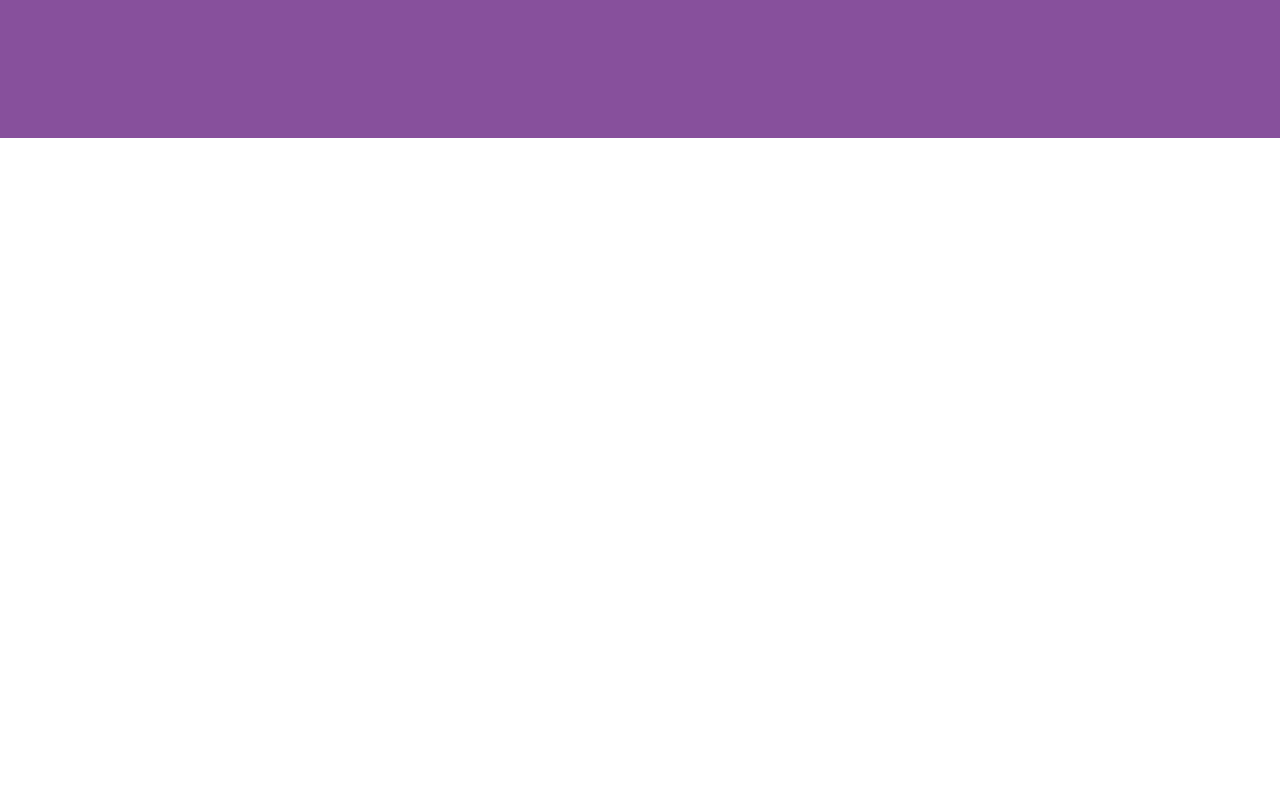
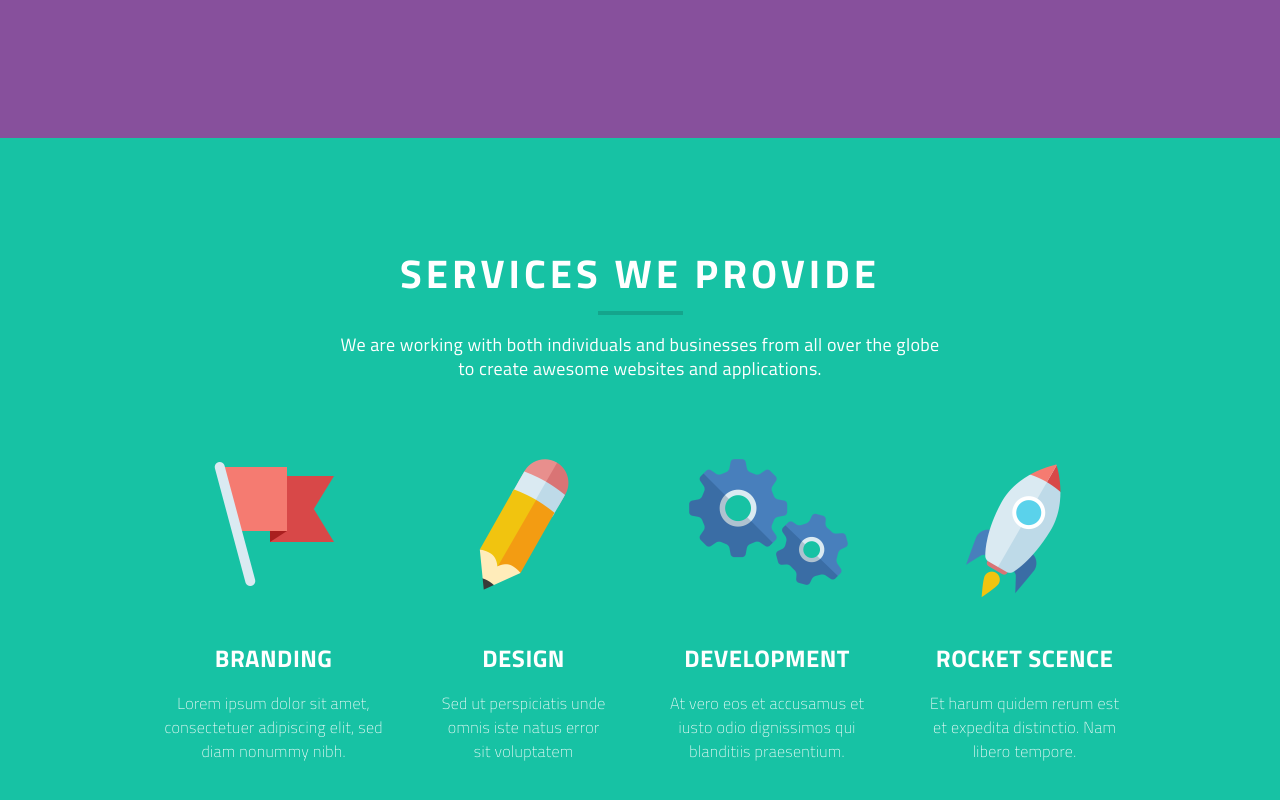
Before and after one commit to ternprojects/landing_vintik, a website: page src/index.html in a window 1280 px wide. Shown: the part 456-1256 px from the top of the page. Before the commit the page ends 800 px from the top, so only its background shows below. Drawn offline with nearby package versions, Linux system fonts and the light colour scheme; files that its build step writes are made by us from their sources.

Commit message:
added Services section

```diff
--- a/src/html/services.html
+++ b/src/html/services.html
@@ -1,8 +1,38 @@
-<!-- <section class="services">
+<section class="services">
   <div class="container">
-    <h2>services we rpovide</h2>
+    <h2>services we provide</h2>
     <p class="description">
       We are working with both individuals and businesses from all over the globe <br> to create awesome websites and applications.
     </p>
+    <div class="services_list">
+      <div class="service_item">
+        <div class="img">
+          <img src="../images/icons/flag.png" alt="Icon">
+        </div>
+        <h3 class="item_title">Branding</h3>
+        <p class="item_description">Lorem ipsum dolor sit amet, consectetuer adipiscing elit, sed diam nonummy nibh.</p>
+      </div>
+      <div class="service_item">
+        <div class="img">
+          <img src="../images/icons/pencil.png" alt="Icon">
+        </div>
+        <h3 class="item_title">Design</h3>
+        <p class="item_description">Sed ut perspiciatis unde omnis iste natus error sit voluptatem</p>
+      </div>
+      <div class="service_item">
+        <div class="img">
+          <img src="../images/icons/gears.png" alt="Icon">
+        </div>
+        <h3 class="item_title">Development</h3>
+        <p class="item_description">At vero eos et accusamus et iusto odio dignissimos qui blanditiis praesentium.</p>
+      </div>
+      <div class="service_item">
+        <div class="img">
+          <img src="../images/icons/rocket.png" alt="Icon">
+        </div>
+        <h3 class="item_title">Rocket scence</h3>
+        <p class="item_description">Et harum quidem rerum est et expedita distinctio. Nam libero tempore.</p>
+      </div>
+    </div>
   </div>
-</section> -->
+</section>
--- a/src/sass/helpers/variables.scss
+++ b/src/sass/helpers/variables.scss
@@ -4,3 +4,4 @@ $first-color: #273a71;
 $secondary-color: #30bae7;
 $third-color: #643a79;
 $animation: all 300ms ease-in-out;
+$tt: uppercase;
--- a/src/sass/main.scss
+++ b/src/sass/main.scss
@@ -13,8 +13,9 @@
 @import 'helpers/media.scss';
 @import 'helpers/animation.scss';
 
-//SECTIONS
+//SECTIONS + ADAPTATIONS
 
 @import 'sections/header.scss';
 @import 'sections/services.scss';
 @import 'sections/adaptive/header_adaptive.scss';
+@import 'sections/adaptive/services_adaptive.scss';
--- a/src/sass/sections/header.scss
+++ b/src/sass/sections/header.scss
@@ -15,7 +15,7 @@ header {
 
 .header_nav {
   @include font($lh: 18px);
-  text-transform: uppercase;
+  text-transform: $tt;
 }
 
 .header_nav ul {
@@ -23,7 +23,7 @@ header {
 }
 
 .header_nav ul li {
-  padding: 0 15px 0 15px;
+  padding: 0 18px 0 18px;
   height: 30px;
   line-height: 30px;
   transition: $animation;
@@ -36,7 +36,7 @@ header {
 }
 
 .header_nav ul li:not(:last-child) {
-  margin: 0 1px 0 0;
+  margin-right: 1px;
   @media (min-width: 320px) and (max-width: 650px) {
     margin: 0;
     margin-bottom: 10px;
--- a/src/sass/sections/services.scss
+++ b/src/sass/sections/services.scss
@@ -0,0 +1,58 @@
+//text
+section.services {
+  background: #17c2a4;
+  padding: 120px 0;
+  text-align: center;
+}
+
+section.services h2 {
+  @include font($fs: 40px, $fw: 700, $ls: 0.1em, $lh: .82);
+  text-transform: $tt;
+}
+
+section.services h2:after {
+  content: "";
+  display: block;
+  width: 85px;
+  height: 4px;
+  background: rgba($color: #000, $alpha: .15);
+  margin: 20px auto 18px;
+  margin-top: 20px;
+}
+
+section.services .description {
+  @include font ($fs: 18px, $ls: 0.02em, $lh: 24px);
+  margin-bottom: 70px;
+}
+
+//icons
+section.services .services_list {
+  display: flex;
+  align-items: flex-start;
+  justify-content: space-around;
+}
+
+section.services .services_list .services_item {
+  width: calc(25% - 15px);
+/*  margin-right: 40px; */
+}
+
+section.services .services_list .service_item .img {
+  margin: 0 auto;
+  height: 147px;
+  display: flex;
+  justify-content: center;
+  align-items: center;
+}
+
+//description
+h3.item_title {
+  @include font($fs: 24px, $fw: 700, $ls: 0.02em);
+  text-transform: $tt;
+  margin: 46px 0 18px 0;
+}
+
+p.item_description {
+  @include font($fw: 300, $ls: 0.02em, $lh: 24px);
+  padding: 0 25px;
+}
```
Also changed, not shown: src/images/icons/pencil.png (renamed from src/images/icons/crayon.png), src/sass/sections/adaptive/services_adaptive.scss (added).
